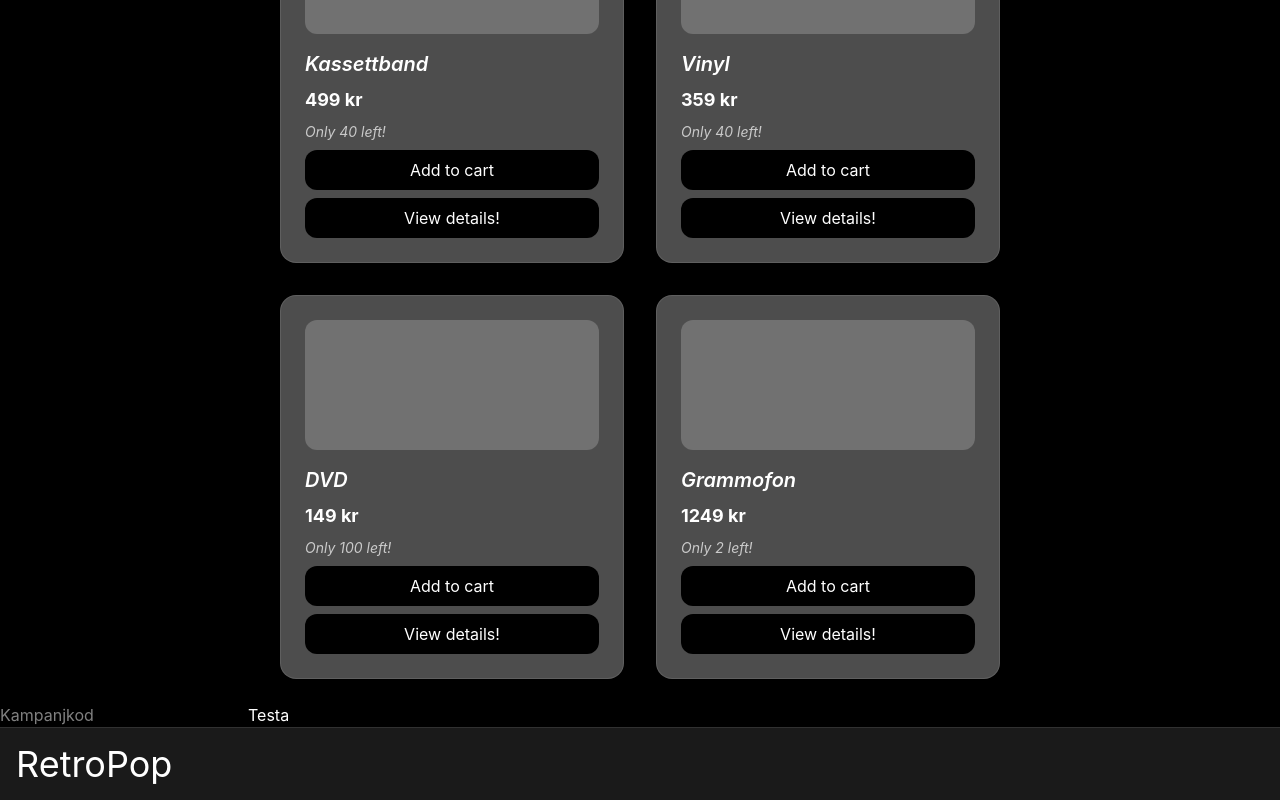
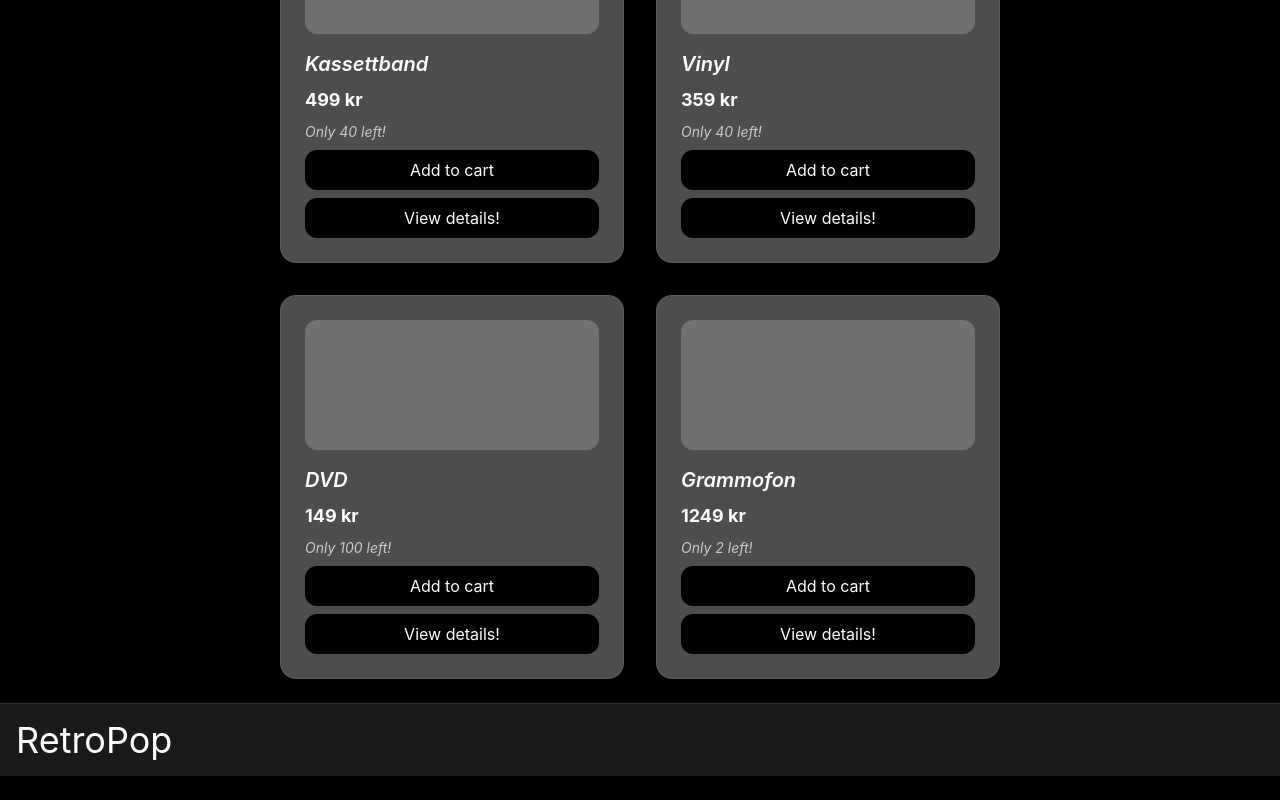
Before and after one commit to SaliSammoArtin/RetroPop-website, a React (Vite) app: page / in a window 1280 px wide. Shown: the part 663-1463 px from the top of the page. After the commit the page ends 1439 px from the top, so only its background shows below. Built offline with nearby package versions, Linux system fonts and the light colour scheme; data requests are answered from the project's data file.

Commit message:
Tar bort tillfällig testkomponent

```diff
--- a/src/App.jsx
+++ b/src/App.jsx
@@ -2,7 +2,6 @@ import { Outlet } from "react-router";
 import NavBar from "./components/NavBar";
 import Footer from "./components/Footer";
 import CartView from "./components/CartView";
-import CampaignTestForm from "./components/CampaignTestForm"; // test som ska bort sedan
 
 export default function App() {
   return (
@@ -15,7 +14,6 @@ export default function App() {
         </header>
         {}
         <Outlet />
-        <CampaignTestForm />
       </div>
       <CartView />
       {}
--- a/src/components/CampaignTestForm.jsx
+++ /dev/null
@@ -1,50 +0,0 @@
-import { useState } from 'react';
-import Modules from '../modules/moduleMaker.js';
-
-
-// TILLFÄLLIG TESTKOMPONENT - byggs bort senare och ersätts av riktig
-// kampanjkod-integration i kundvagnen. Syftet här är bara att verifiera
-// att hela kedjan (React -> moduleMaker -> CampaignModule -> Discount-
-// klasserna) fungerar korrekt end-to-end.
-export default function CampaignTestForm() {
-
-  // Håller koll på vad användaren skriver i textfältet
-  const [code, setCode] = useState('');
-  // Håller resultatet från modulen, för att kunna visa det på sidan
-  const[result, setResult] = useState (null);
-
-  async function handleSubmit(event) {
-
-    // Förhindrar att sidan laddas om vid formulär-submit (standardbeteende)
-    event.preventDefault();
-
-     // Påhittad, hårdkodad varukorg - bara för test. I den riktiga
-    // kundvagns-integrationen kommer denna komma från appens
-    // faktiska cart-state istället.
-    const testCart = [{price: 100}, {price: 250}];
-
-    // Anropar CampaignModule (via moduleMaker) med kampanjkoden
-    // användaren skrivit in och testkorgen. await väntar in svaret
-    // eftersom run() är async (gör ett fetch-anrop internt).
-    const res = await Modules.CampaignModule.run({ campaignCode: code, cart: testCart});
-
-    // Sparar resultatet i state, så det kan visas i UI:t
-    setResult(res);
-  }
-
-
-  // Visa ett formulär med ett textfält och en knapp. När användaren skriver,
-  // spara texten. När de klickar 'Testa', kör handleSubmit.
-  // Om det finns ett resultat sparat, visa det snyggt formaterat som text under formuläret.
-  return (
-    <form onSubmit={handleSubmit}>
-      <input value={code}
-       onChange={(e) => setCode (e.target.value)}
-       placeholder ="Kampanjkod"
-       />
-      <button type ="submit">Testa</button>
-
-      {result && <pre>{JSON.stringify(result, null, 2)}</pre>}
-    </form>
-  );
-}
```
